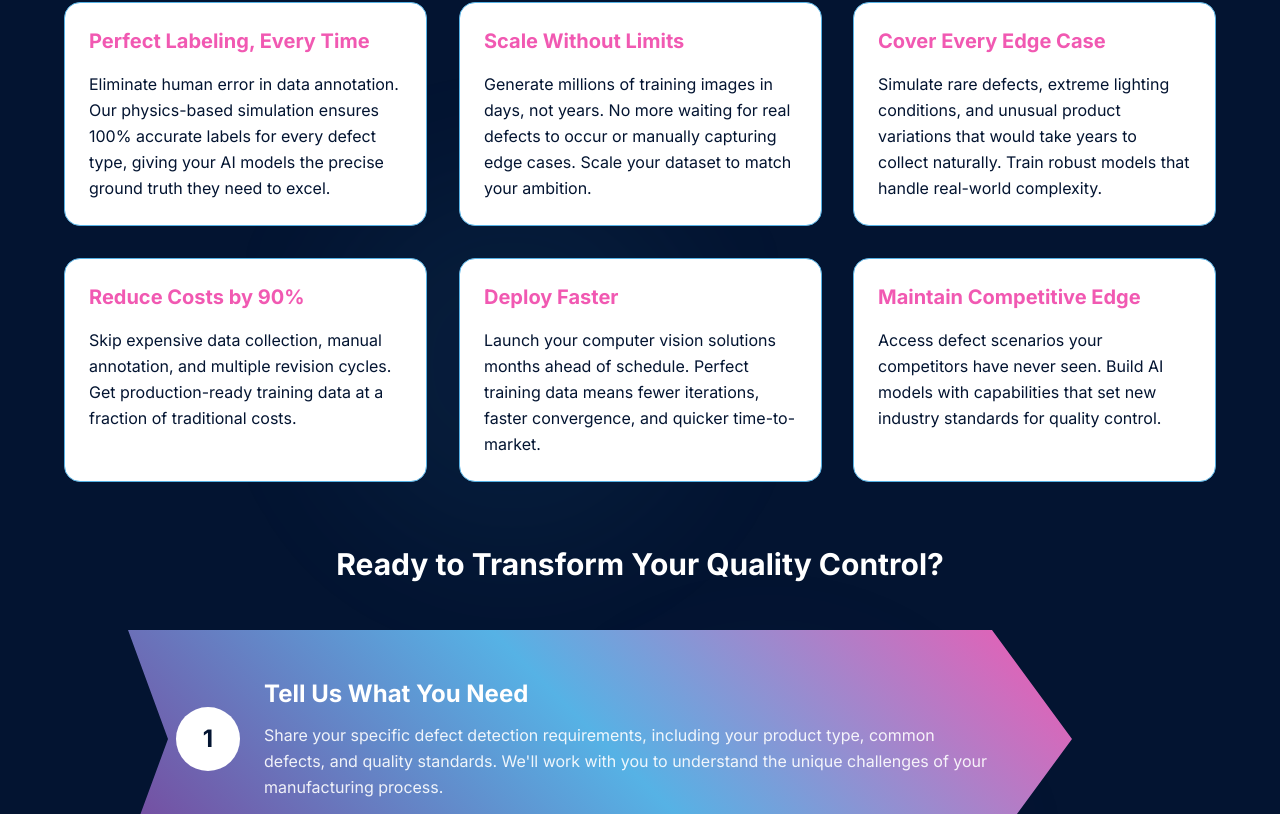
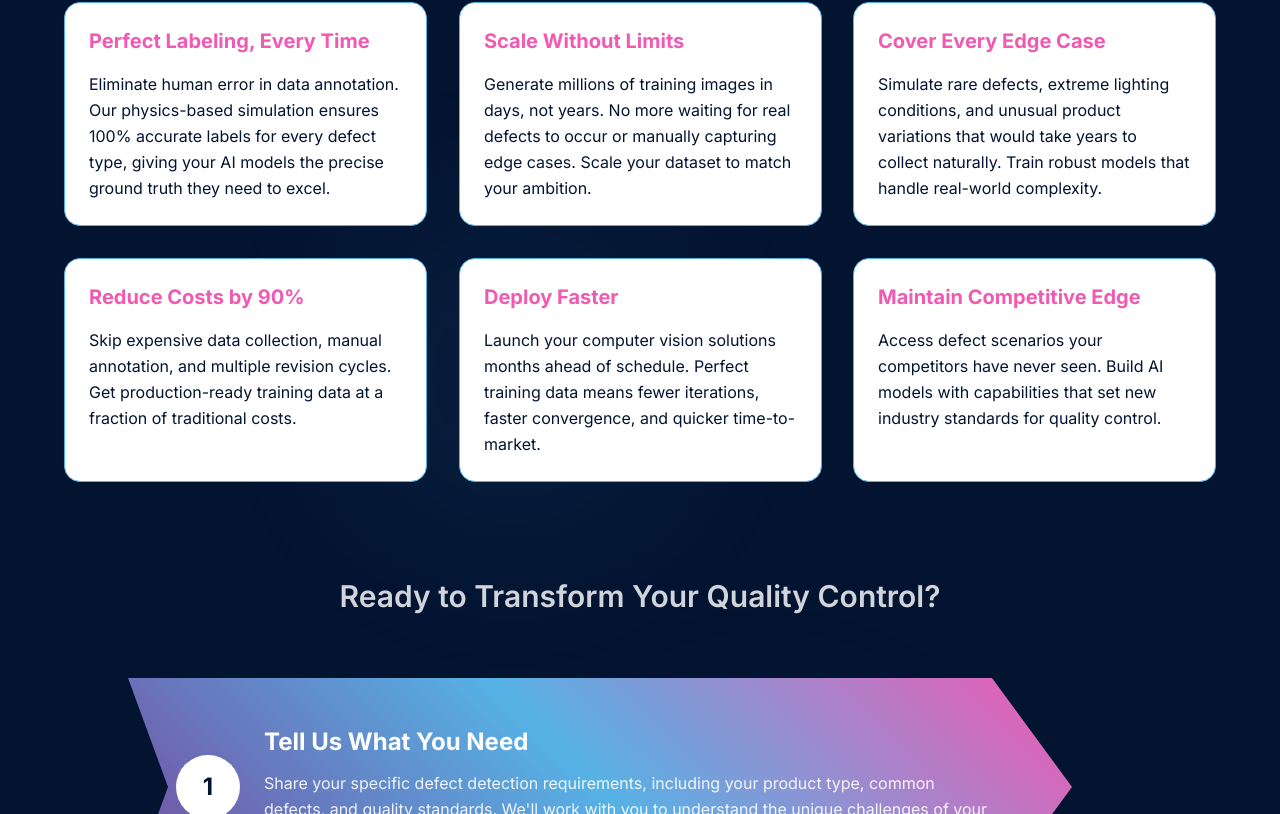
Before and after one commit to kwattu/symage-perfect-vision-landing, a React (Vite) app: page / in a window 1280 px wide. Shown: the part 3732-4546 px from the top of the page. Built offline with nearby package versions, Linux system fonts and the light colour scheme.

Commit message:
feat: Adjust spacing and style
Added space before the "Ready to Transform" section and applied the same font, size, and boldness as the "Powering Defect Detection" subhead.

```diff
--- a/src/components/Solution.tsx
+++ b/src/components/Solution.tsx
@@ -46,7 +46,7 @@ const Solution = () => {
           </div>
 
           {/* Value Propositions - white background with deep blue text and pink subheads */}
-          <div className="grid grid-cols-1 md:grid-cols-2 lg:grid-cols-3 gap-8 mb-16">
+          <div className="grid grid-cols-1 md:grid-cols-2 lg:grid-cols-3 gap-8 mb-24">
             {[
               {
                 title: "Perfect Labeling, Every Time",
@@ -87,9 +87,9 @@ const Solution = () => {
             ))}
           </div>
 
-          {/* Mid-page heading instead of button */}
-          <div className="text-center mb-12 animate-fade-in">
-            <h3 className="text-2xl md:text-3xl font-bold text-white mb-4 font-sans">
+          {/* Mid-page heading with more space and matching font styling */}
+          <div className="text-center mb-16 animate-fade-in">
+            <h3 className="text-2xl md:text-3xl font-semibold text-gray-300 mb-4 font-sans">
               Ready to Transform Your Quality Control?
             </h3>
           </div>
```
